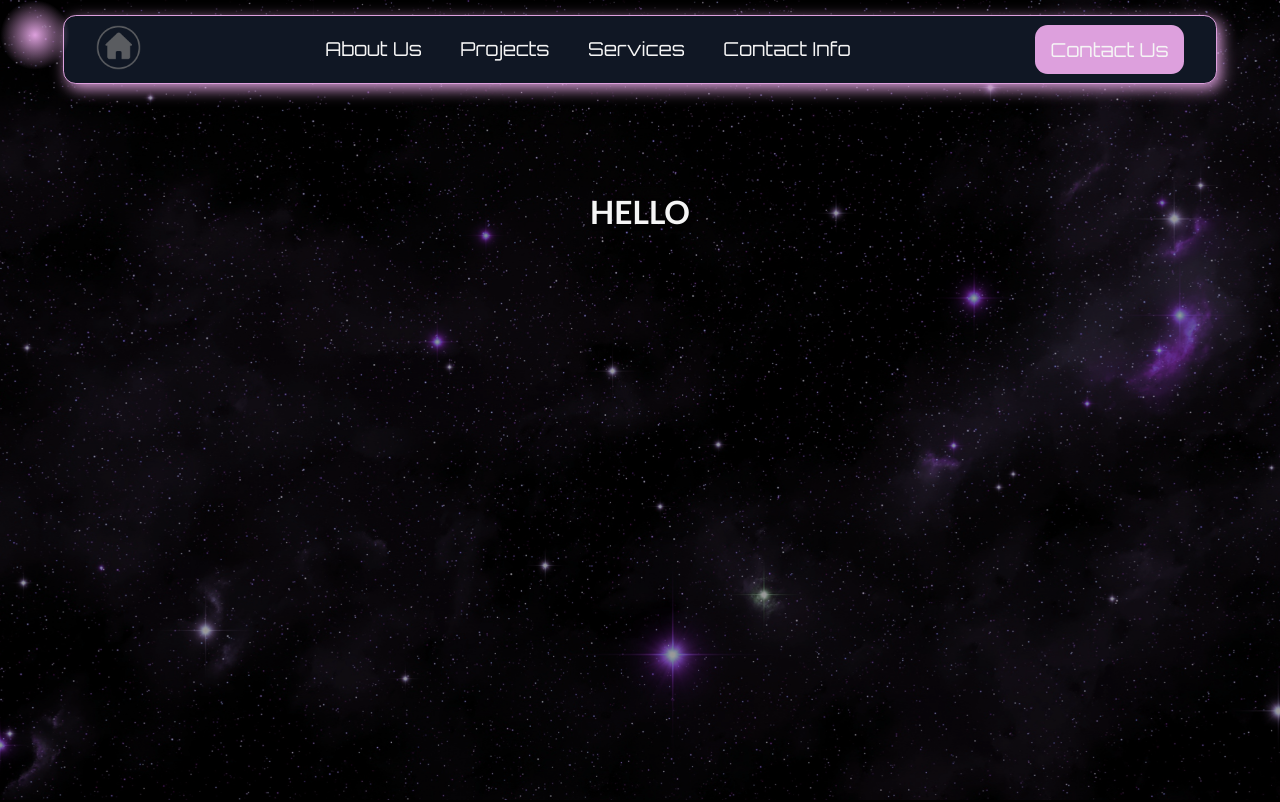
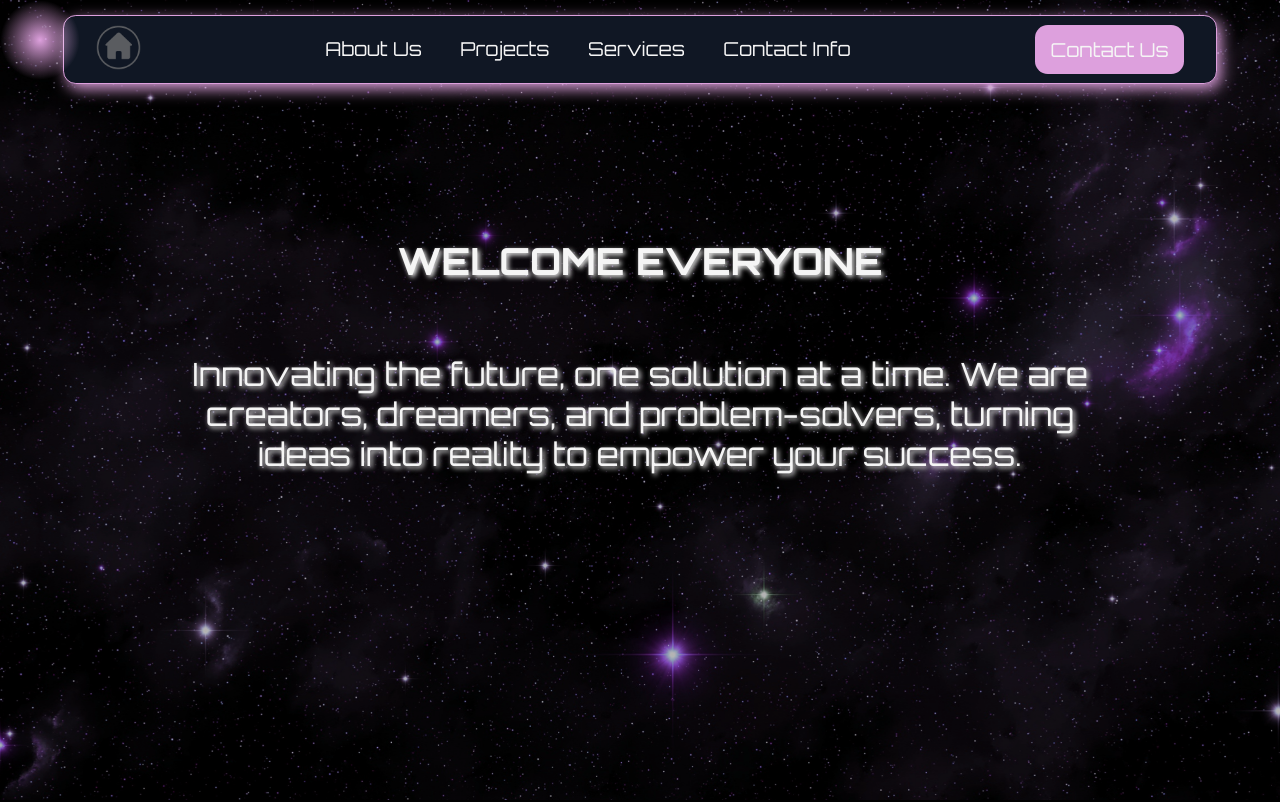
Before and after one commit to alberto-sclocchi/ai-integration-website-client, a React (Create React App) app: page / in a window 1280 px wide. Shown: the top 802 px of the page. Built offline with nearby package versions, Linux system fonts and the light colour scheme.

Commit message:
add background info placeholders and create animated robot on Spline

```diff
--- a/package.json
+++ b/package.json
@@ -3,6 +3,7 @@
   "version": "0.1.0",
   "private": true,
   "dependencies": {
+    "@splinetool/react-spline": "^4.0.0",
     "@testing-library/dom": "^10.4.0",
     "@testing-library/jest-dom": "^6.6.3",
     "@testing-library/react": "^16.3.0",
--- a/src/App.css
+++ b/src/App.css
@@ -337,33 +337,56 @@ h1{
   object-fit: cover;
   position: relative;
   z-index: 1;
-  opacity: 0.3;
+  opacity: 0.4;
   animation: fadeOutImg 10s linear infinite;
 }
 
 
 @keyframes fadeOutImg {
   50%{
-      opacity: 0.7;
+      opacity: 0.8;
       filter: hue-rotate(70deg);
 
   }
   0%, 100%{
-      opacity: 0.3;
+      opacity: 0.4;
       filter: hue-rotate(30deg);
   }
 }
 
-#home-page h3 {
+
+.background-container{
   position: absolute;
-  top: 20%;
-  left: 50%;
-  transform: translateX(-50%);
+  width: 100vw;
+  height: auto;
+  top: 25%;
+  z-index: 2;
+  display: flex;
+  flex-direction: row;
+  justify-content: center;
+  align-items: center;
+  column-gap: 2vw;
+}
+
+.background-info{
   color: whitesmoke;
   font-size: 2rem;
-  text-shadow: 2px 2px 4px rgba(0, 0, 0, 0.7);
+  text-shadow: 2px 2px 5px whitesmoke;
   z-index: 2;
+  text-align: center;
+  display: flex;
+  flex-direction: column;
+  justify-content: center;
+  align-items: center;
+  font-family: 'Orbitron', sans-serif;
+  width: 70vw;
+  /* max-height: fit-content; */
 }
+
+.robot{
+  border: 1px solid plum;
+}
+
 .footer{
   width: 100%;
   height: 6vw;
@@ -376,8 +399,8 @@ h1{
   position: absolute;
   top: 0;
   left: 0;
-  width: 70px;
-  height: 70px;
+  width: 80px;
+  height: 80px;
   pointer-events: none;
   z-index: 9999;
   background: radial-gradient(circle, plum, transparent 70%);
--- a/src/components/sections/AboutUs.jsx
+++ b/src/components/sections/AboutUs.jsx
@@ -1,10 +1,15 @@
+import Spline from '@splinetool/react-spline'
 import React from 'react'
 
 export default function AboutUs() {
   return (
     <div id="about-us" className="section">
-      <h1>About Us</h1>
-      <p>At 10th Capital AI, we are a dedicated team of senior-level IT professionals with extensive experience supporting the Department of Defense (DoD) and other high-stakes environments. We specialize in delivering innovative and reliable technology solutions tailored to your business needs. With deep expertise in IT infrastructure, cybersecurity, cloud computing, and AI integration, we empower your organization to achieve greater efficiency, security, and competitive advantage. Our seasoned engineers and consultants partner closely with each client, ensuring customized, high-quality outcomes that drive lasting business success.</p>
+      {/* <h1>About Us</h1>
+      <p>At 10th Capital AI, we are a dedicated team of senior-level IT professionals with extensive experience supporting the Department of Defense (DoD) and other high-stakes environments. We specialize in delivering innovative and reliable technology solutions tailored to your business needs. With deep expertise in IT infrastructure, cybersecurity, cloud computing, and AI integration, we empower your organization to achieve greater efficiency, security, and competitive advantage. Our seasoned engineers and consultants partner closely with each client, ensuring customized, high-quality outcomes that drive lasting business success.</p> */}
+
+       <div className="robot" >
+          <Spline scene="https://prod.spline.design/AcHgKAOxUgkMx0-9/scene.splinecode" />
+        </div>
     </div>
   )
 }
--- a/src/components/sections/HomePage.jsx
+++ b/src/components/sections/HomePage.jsx
@@ -1,5 +1,7 @@
 import React, { useEffect, useRef, useState } from 'react'
 import spaceImage from '../../images/space-image.jpg'
+import Spline from '@splinetool/react-spline';
+
 
 export default function HomePage() {
   const cursorRef = useRef(null);
@@ -11,8 +13,8 @@ export default function HomePage() {
     const moveCursor = (e) => {
       const { clientX, clientY } = e;
       if (cursor) {
-        const scrollOffset = window.scrollY || document.documentElement.scrollTop; // Get the scroll position
-        cursor.style.transform = `translate3d(${clientX - 20}px, ${clientY - 20 + scrollOffset}px, 0)`;
+        const scrollVerticalOffset = window.scrollY;
+        cursor.style.transform = `translate3d(${clientX - 20}px, ${clientY - 20 + scrollVerticalOffset}px, 0)`;
       }
     };
 
@@ -22,9 +24,15 @@ export default function HomePage() {
 
   return (
     <div id="home-page" className="section" >
-          <div className="cursor-glow" ref={cursorRef}></div>
+        <div className="cursor-glow" ref={cursorRef}></div>
         <img src={spaceImage} alt="space" className="background-image" />
-        <h3>HELLO</h3>
+
+        <div className="background-container">
+          <div className="background-info">
+            <h3>WELCOME EVERYONE</h3>
+            <p>Innovating the future, one solution at a time. We are creators, dreamers, and problem-solvers, turning ideas into reality to empower your success.</p>
+          </div>
+        </div>
     </div>
   )
 }
```
Also changed, not shown: 1 other file (tests, documents, lock files or other folders).
